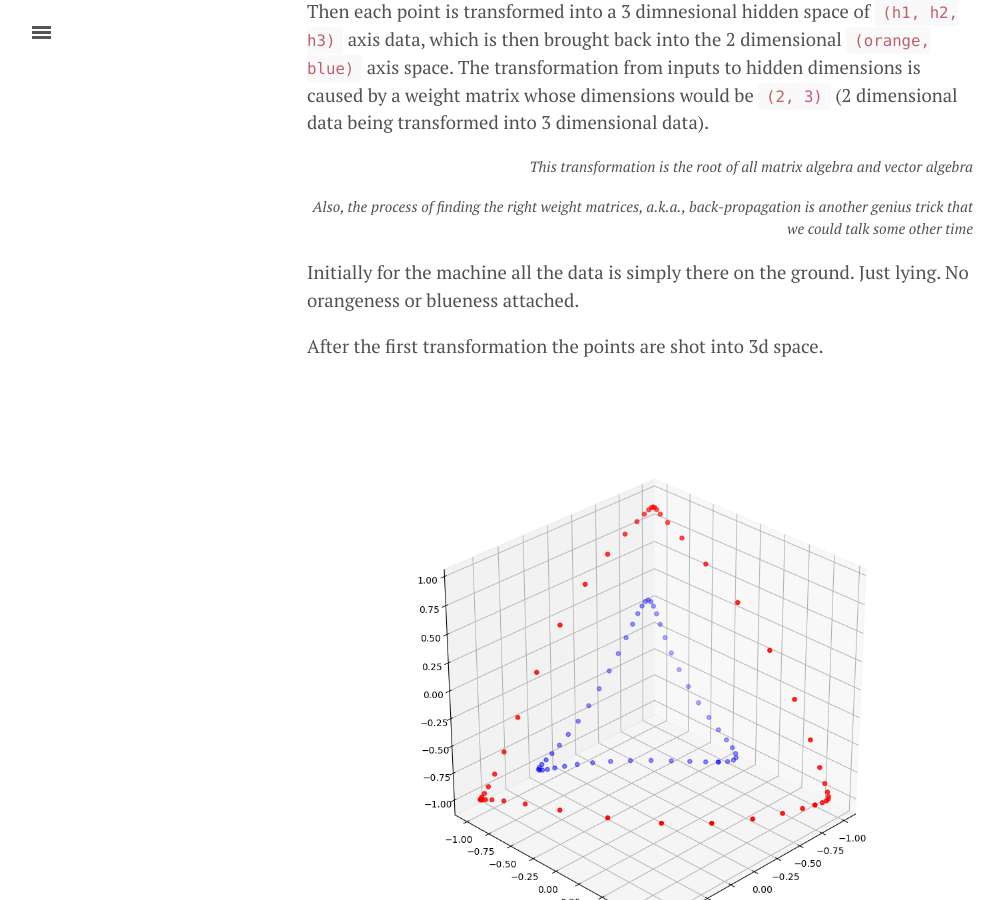
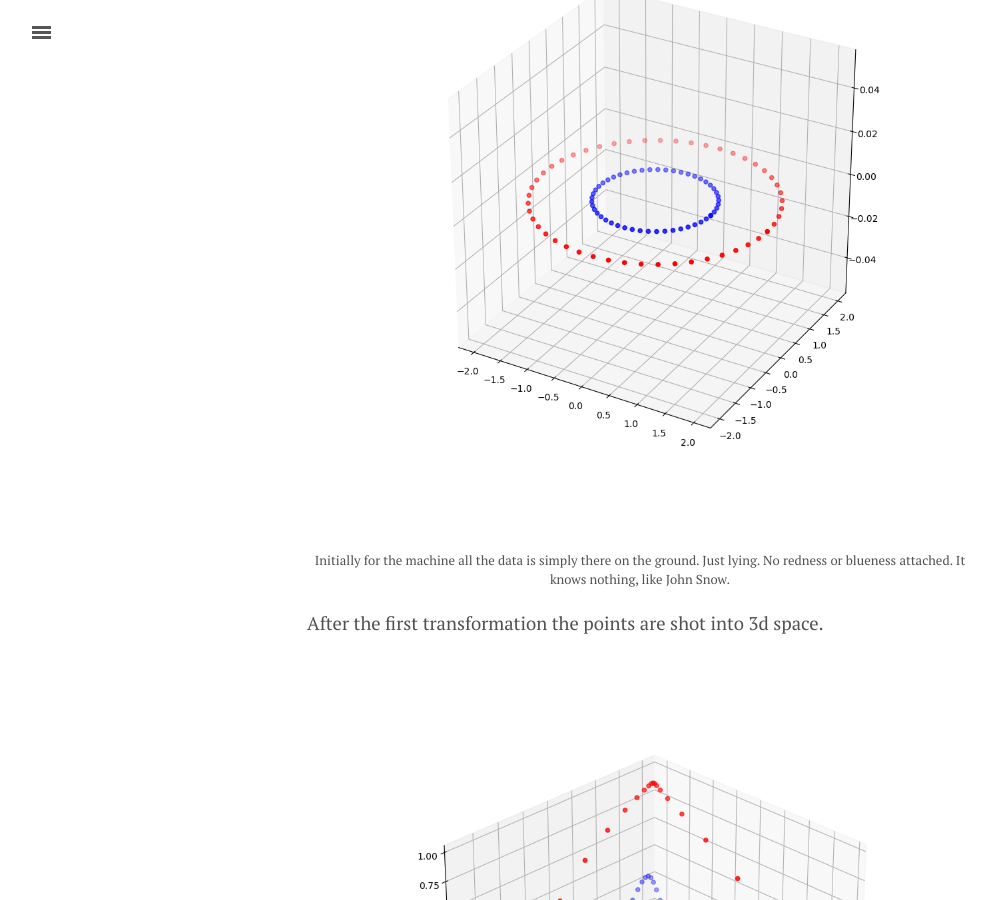
Before and after one commit to sizhky/sizhky.github.io, a Jekyll site: the page built from _posts/2017-11-09-neural-network-transformations.markdown, in a window 1280 px wide and 900 px high, scrolled down 1930 px. Shown: the whole window, without its empty margins (0-1004 px from the left). Built offline with Jekyll 4.4.1, drawn with Linux system fonts in a browser that asks for light colours; comment, search, counter and statistics services are not loaded; some of the changed text lies outside the part shown.

Commit message:
kernel trick post

```diff
--- a/_posts/2017-11-09-neural-network-transformations.markdown
+++ b/_posts/2017-11-09-neural-network-transformations.markdown
@@ -19,18 +19,19 @@
 
 <!--more-->
 <br/>
-## Experiment 1
+## Experiment
 
 *Let's start with a simple cloud of data where the blue points are in a circular disc and the orange points are surrounding the disk*
-<img src="/assets/kerneltrick/1.png" style="margin-top: 10px"/>
+<img src="/assets/kerneltrick/0.png" style="margin-top: 10px"/>
 <div class="caption">There is no way a single line could ever separate this data</div>
 
 As you can see in the above network, the inputs fed are `(x, y)` of the point. Then each point is transformed into a 3 dimnesional hidden space of `(h1, h2, h3)` axis data, which is then brought back into the 2 dimensional `(orange, blue)` axis space. The transformation from inputs to hidden dimensions is caused by a weight matrix whose dimensions would be `(2, 3)` (2 dimensional data being transformed into 3 dimensional data).
 <p class="side-note">This transformation is the root of all matrix algebra and vector algebra</p>
 <p class="side-note">Also, the process of finding the right weight matrices, a.k.a., back-propagation is another genius trick that we could talk some other time</p>
 
-Initially for the machine all the data is simply there on the ground. Just lying. No orangeness or blueness attached.
 
+<img src="/assets/kerneltrick/1.png" style="margin-top: 10px"/>
+<p class="caption">Initially for the machine all the data is simply there on the ground. Just lying. No redness or blueness attached. It knows nothing, like John Snow.</p>
 After the first transformation the points are shot into 3d space.
 <img src="/assets/kerneltrick/2.png" style="margin-top: 10px"/>
 <img src="/assets/kerneltrick/2.1.png"/>
```
Also changed, not shown: other parts of _posts/2017-11-09-neural-network-transformations.markdown (+1 -1 lines), assets/kerneltrick/0.png (added).
